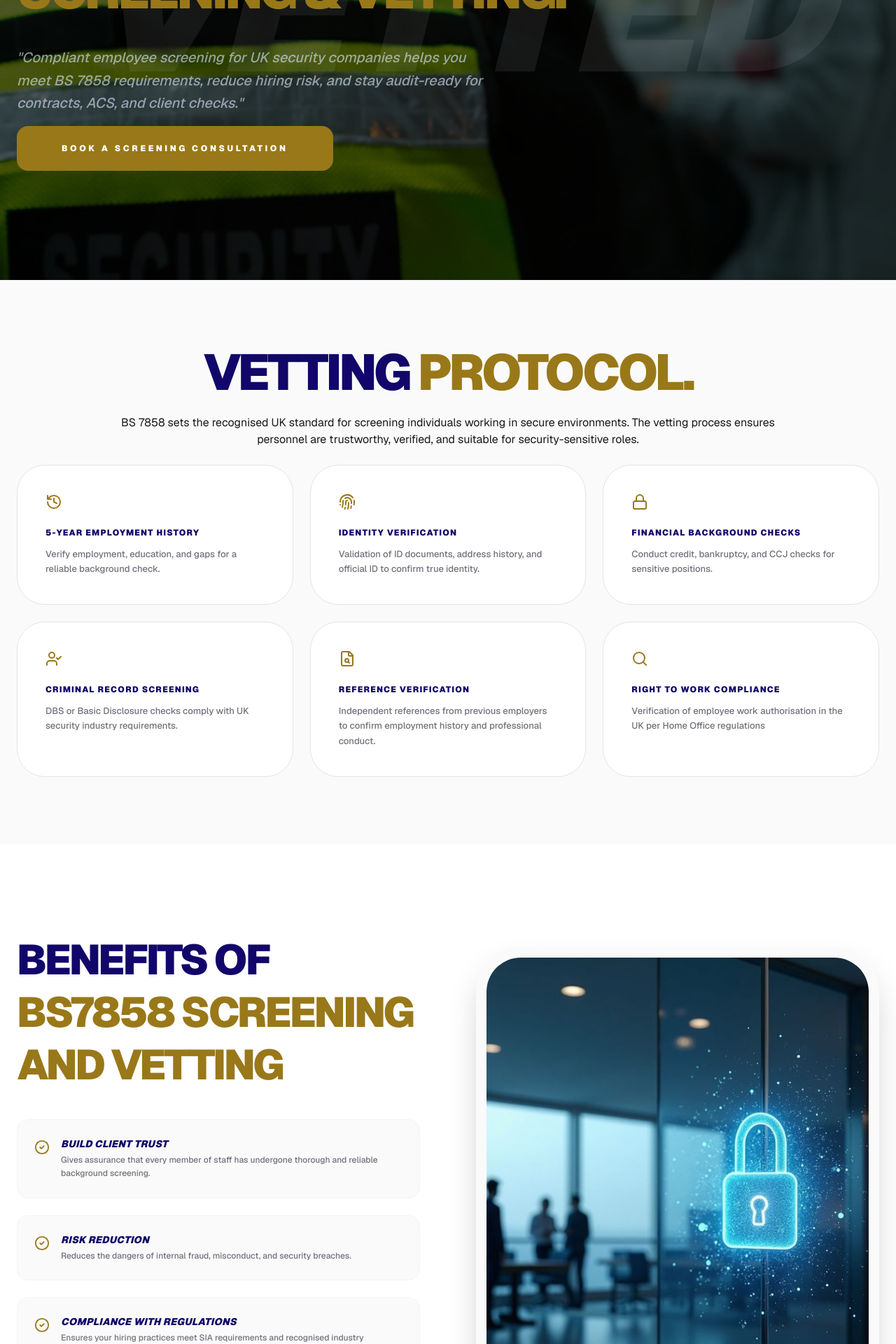
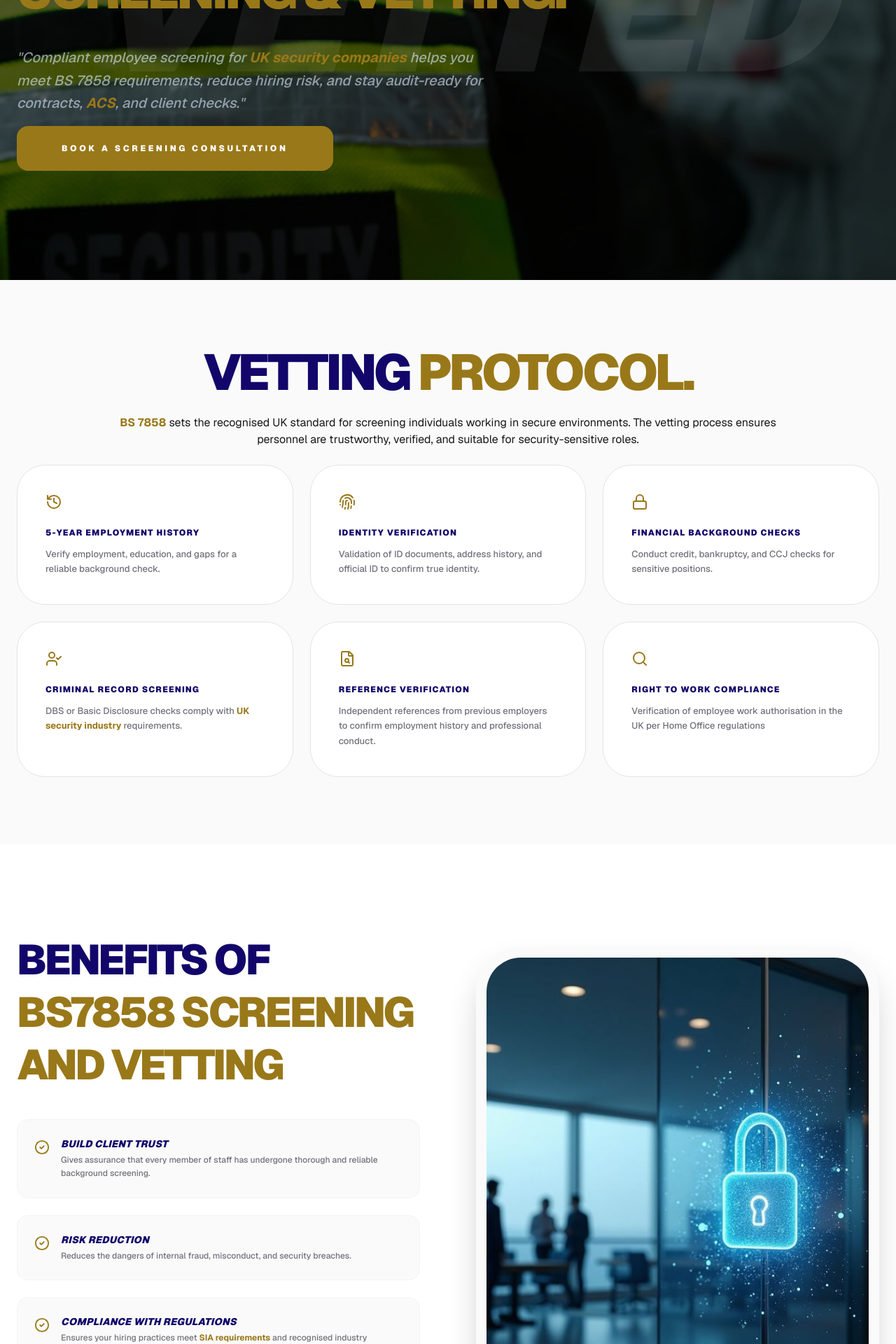
Before and after one commit to bizgrowholdings50-ctrl/Bizgrow-Holdings, a Next.js app: page /our-services/bs7858-screening-vetting in a window 1280 px wide. Shown: the part 400-2320 px from the top of the page at 70% size. Built offline with nearby package versions, Linux system fonts and the light colour scheme.

Commit message:
Complete the onpage seo of bs7858 page

```diff
--- a/app/our-services/bs7858-screening-vetting/page.jsx
+++ b/app/our-services/bs7858-screening-vetting/page.jsx
@@ -13,6 +13,7 @@ import {
   PhoneCall,
   ArrowRight,
 } from "lucide-react";
+import Link from "next/link";
 
 
 export const metadata = {
@@ -60,15 +61,17 @@ const BS7858Page = () => {
 
             <FadeIn direction="right" delay={0.4}>
               <p className="mt-10 text-blue-100/60 text-lg md:text-xl max-w-2xl leading-relaxed font-medium italic">
-                "Compliant employee screening for UK security companies helps
+                "Compliant employee screening for <Link href="https://bizgrow-holdings.com/top-security-companies-trusted-protection-for-every-business/" className="text-[#997819] font-bold">UK security companies</Link> helps
                 you meet BS 7858 requirements, reduce hiring risk, and stay
-                audit-ready for contracts, ACS, and client checks."
+                audit-ready for contracts, <Link href="https://bizgrow-holdings.com/get-acs-accreditation-fast/" className="text-[#997819] font-bold">ACS</Link>, and client checks."
               </p>
             </FadeIn>
             <FadeIn direction="right" duration="1.0">
+             <Link href="/contact-us">
               <button className="relative z-10 bg-[#997819] text-white px-16 py-6 my-4 rounded-2xl font-black uppercase tracking-[0.3em] text-xs hover:bg-white hover:text-[#12066a] transition-all duration-500 shadow-3xl">
                 Book a Screening Consultation
               </button>
+              </Link>
             </FadeIn>
           </div>
         </div>
@@ -82,7 +85,7 @@ const BS7858Page = () => {
             <span className="text-[#997819]"> PROTOCOL.</span>
           </h2>
           <p className="pb-6 md:mx-28 text-center">
-            BS 7858 sets the recognised UK standard for screening individuals
+            <Link href="https://bizgrow-holdings.com/bs-7858-screening-and-vetting-standards-requirements-process/" className="text-[#997819] font-bold">BS 7858</Link> sets the recognised UK standard for screening individuals
             working in secure environments. The vetting process ensures
             personnel are trustworthy, verified, and suitable for
             security-sensitive roles.
@@ -106,7 +109,7 @@ const BS7858Page = () => {
               },
               {
                 t: "Criminal Record Screening",
-                d: "DBS or Basic Disclosure checks comply with UK security industry requirements.",
+                d: <>DBS or Basic Disclosure checks comply with <Link href="https://bizgrow-holdings.com/how-bizgrow-holdings-helps-security-companies-win-contracts-in-the-uk/" className="text-[#997819] font-bold">UK security industry</Link> requirements.</>,
                 icon: <UserCheck />,
               },
               {
@@ -160,11 +163,11 @@ const BS7858Page = () => {
                 },
                 {
                   t: "Compliance with Regulations",
-                  d: "Ensures your hiring practices meet SIA requirements and recognised industry standards.",
+                  d: <>Ensures your hiring practices meet <Link href="https://bizgrow-holdings.com/top-sia-security-recruitment-agencies-in-the-uk/" className="text-[#997819] font-bold">SIA requirements</Link> and recognised industry standards.</>,
                 },
                 {
                   t: "Improved Tender Success",
-                  d: "BS7858 accreditation strengthens credibility and increases the likelihood of winning competitive contracts.",
+                  d: <><Link href="https://bizgrow-holdings.com/why-is-bs-7858-screening-crucial-for-uk-security-businesses/" className="text-[#997819] font-bold"></Link>BS7858 accreditation strengthens credibility and increases the likelihood of winning competitive contracts.</>,
                 },
               ].map((item, i) => (
                 <div
@@ -191,7 +194,7 @@ const BS7858Page = () => {
             <div className="rounded-[4rem] overflow-hidden border-[15px] border-zinc-50 shadow-2xl">
               <Image
                 src="/vetting-check.jpg"
-                alt="Vetting Process"
+                alt="Benefits of BS7858 Screening and Vetting - BizGrow"
                 width={600}
                 height={600}
                 className="object-cover md:h-175"
@@ -314,7 +317,7 @@ const BS7858Page = () => {
           </h2>
           <p className="text-black MD:mx-28 my-10 text-center">
             Not all background checks provide the same level of security. Basic
-            screening only verifies limited information, while BS 7858 vetting
+            screening only verifies limited information, while <Link href="https://bizgrow-holdings.com/bs-7858-the-complete-guide/" className="text-[#997819] mr-1 font-bold">BS 7858 vetting</Link>
             provides a thorough background check for those in security-sensitive
             roles.
           </p>
@@ -377,7 +380,7 @@ const BS7858Page = () => {
               {
                 n: "04",
                 t: "Vetting Report",
-                d: "A complete screening record prepared to demonstrate compliance during SIA or client audits",
+                d: <>A complete screening record prepared to demonstrate <Link href="https://bizgrow-holdings.com/compliance-consultancies/" className="text-[#997819] font-bold">compliance</Link> during SIA or client audits</>,
               },
             ].map((step, i) => (
               <div
@@ -458,10 +461,12 @@ const BS7858Page = () => {
                 security-sensitive roles.
               </p>
               <div className="flex flex-col sm:flex-row gap-6">
+                <Link href="/contact-us">
                 <button className="bg-[#997819] text-white px-16 py-6 rounded-2xl font-black uppercase tracking-[0.3em] text-[10px] hover:bg-white hover:text-[#12066a] transition-all duration-700 shadow-2xl group flex items-center gap-3">
                   Start Vetting Now
                   <ArrowRight className="group-hover:translate-x-2 transition-transform" />
                 </button>
+                </Link>
                 <a
                   href="tel:+447898205035"
                   className="bg-white/10 backdrop-blur-md border border-white/20 text-white px-10 py-6 rounded-2xl font-black uppercase tracking-[0.2em] text-[10px] flex items-center gap-3"
```
